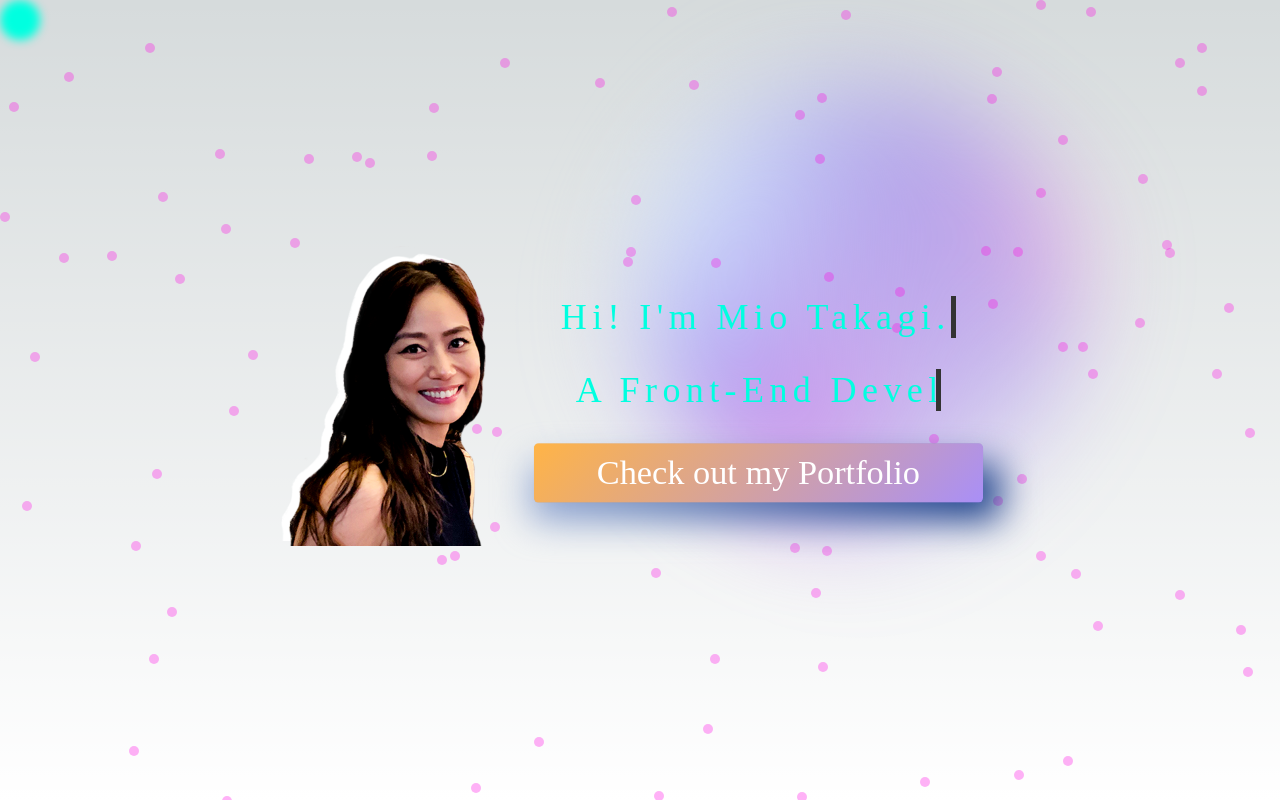
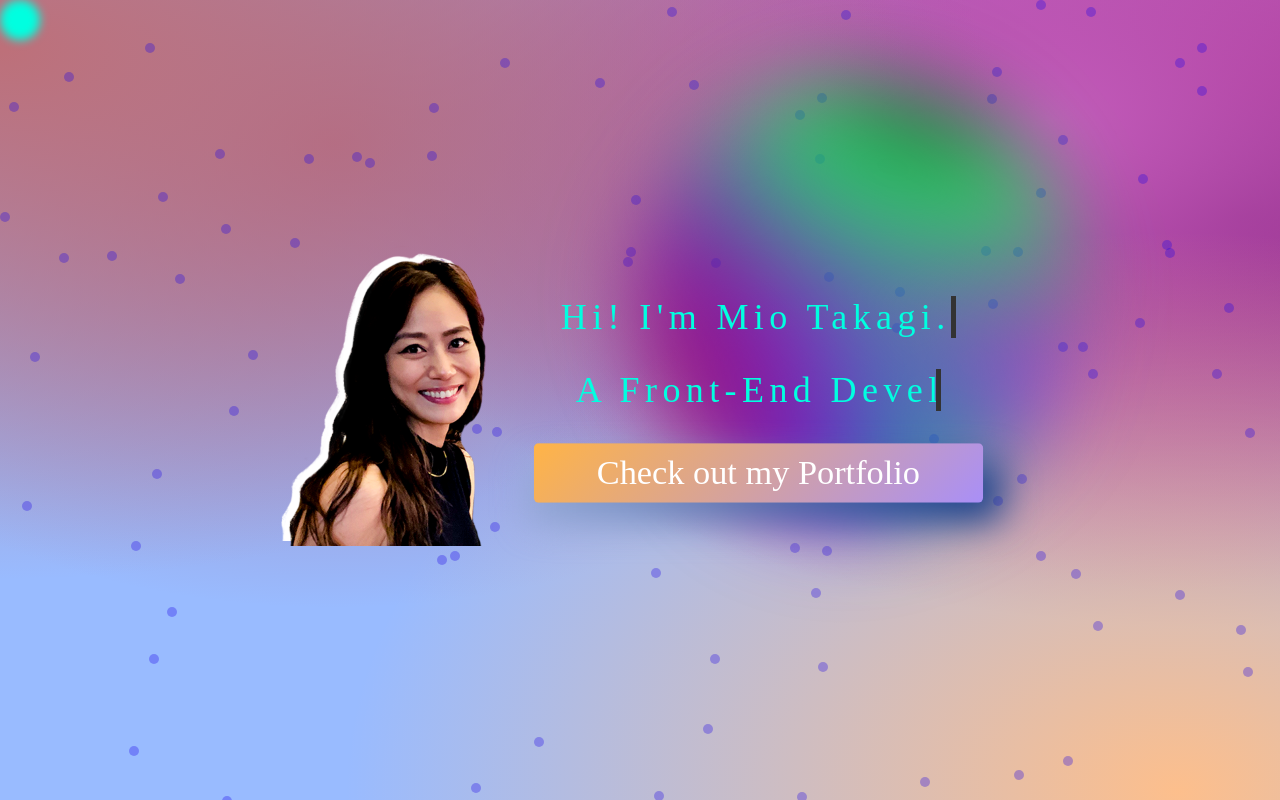
Before and after one commit to Kinakopan/portofolio, a Next.js app: page / in a window 1280 px wide. Built offline with nearby package versions, Linux system fonts and the light colour scheme.

Commit message:
edited bgcolor

```diff
--- a/styles/Home.module.css
+++ b/styles/Home.module.css
@@ -9,16 +9,65 @@
   justify-content: center;
   align-items: center;
   position: relative;
+
+  background-color:#99bbff;
+  background-image:
+  radial-gradient(at 92% 99%, hsla(27,96%,77%,1) 0px, transparent 50%),
+  radial-gradient(at 0% 6%, hsla(353,37%,59%,1) 0px, transparent 50%),
+  radial-gradient(at 26% 18%, hsla(321,26%,54%,1) 0px, transparent 50%),
+  radial-gradient(at 82% 15%, hsla(305,46%,56%,1) 0px, transparent 50%),
+  radial-gradient(at 97% 27%, hsla(305,78%,25%,1) 0px, transparent 50%),
+  radial-gradient(at 98% 12%, hsla(320,74%,60%,1) 0px, transparent 50%);
 }
 
 .wrapper::after {
+  z-index: 0;
   content: "";
   position: absolute;
   top: 10%;
   left: 50%;
   width: 440px;
   height: 440px;
-  border-radius: 15rem;
+  border-radius: 16rem;
+  background: radial-gradient(
+      77.73% 77.73% at 98.52% 96.25%,
+      #000000 0%,
+      rgb(0 254 71 / 73%) 50.52%,
+      rgb(255 239 32 / 0%) 100%
+    ),
+    radial-gradient(
+      141.73% 105.23% at 50% -7.16%,
+      #ff0505ad 0%,
+      rgba(160, 198, 255, 0) 50.73%,
+      rgba(162, 147, 255, 0) 100%
+    ),
+    radial-gradient(
+      112.27% 48.54% at 1.59% 50%,
+      rgb(0 255 79 / 50%) 0%,
+      rgba(255, 123, 234, 0.095) 53.91%,
+      rgba(254, 216, 255, 0) 100%
+    ),
+    linear-gradient(153.07deg, #1500ff 6.37%, rgba(255, 230, 166, 0) 83.82%);
+  background-blend-mode: normal, normal, normal, normal, normal, normal;
+  filter: blur(42px);
+  z-index: 1;
+  animation: rotateCircle 8s steps(100, end) infinite;
+}
+
+@keyframes rotateCircle {
+  0% {
+    transform: rotate(0deg);
+  }
+
+  100% {
+    transform: rotate(360deg);
+  }
+}
+
+.test {
+  width: 440px;
+  height: 440px;
+  border-radius: 16rem;
   background: radial-gradient(
       77.73% 77.73% at 98.52% 96.25%,
       #f98bda 0%,
@@ -39,19 +88,7 @@
     ),
     linear-gradient(153.07deg, #8177f3 6.37%, rgba(255, 230, 166, 0) 83.82%);
   background-blend-mode: normal, normal, normal, normal, normal, normal;
-  filter: blur(50px);
-  z-index: -1;
-
-  animation: rotateCircle 3s steps(40, end) infinite;
-}
-
-@keyframes rotateCircle {
-  0% {
-    transform: rotate(0deg)
-  }
-  100% {
-    transform: rotate(360deg);
-  }
+  filter: blur(42px);
 }
 
 .header {
@@ -69,6 +106,7 @@
   align-items: center;
   padding: 6rem;
   height: 25rem;
+  z-index: 2;
 }
 
 .cont_profile {
@@ -102,18 +140,22 @@
   margin: 0 auto;
   letter-spacing: 0.15em;
 }
+
 .msg_profile1 {
   animation: typing1 3s steps(40, end);
 }
+
 .msg_profile2 {
   opacity: 0;
   animation: typing2 3s steps(40, end) 3.1s;
   animation-fill-mode: forwards;
 }
+
 @keyframes typing1 {
   0% {
     width: 0;
   }
+
   100% {
     width: 26rem;
   }
@@ -125,10 +167,12 @@
     width: 0;
     border-right: 0.15em solid transparent;
   }
+
   1% {
     opacity: 1;
     border-right: 0.15em solid #333;
   }
+
   100% {
     opacity: 1;
     width: 100%;
@@ -165,9 +209,11 @@
   0% {
     transform: scale(0.9);
   }
+
   50% {
     transform: scale(1);
   }
+
   100% {
     transform: scale(0.9);
   }
@@ -177,8 +223,9 @@
   0% {
     transform: rotate(0deg);
   }
+
   100% {
-    transform: rotate(5deg);
+    transform: rotate(3deg);
   }
 }
 
@@ -190,7 +237,7 @@
   right: 0;
   bottom: 0;
   left: 0;
-  background: linear-gradient(-45deg, #103783 0%, #9bafd9 100% );
+  background: linear-gradient(-45deg, #103783 0%, #9bafd9 100%);
   transform: translate3d(-16px, 20px, 0) scale(0.95);
   filter: blur(20px);
   opacity: var(0.7);
--- a/styles/globals.css
+++ b/styles/globals.css
@@ -110,7 +110,7 @@ a {
   width: 10px;
   height: 10px;
   border-radius: 50%;
-  background-color: rgb(255, 0, 230);
+  background-color: rgb(27, 0, 231);
   position: absolute;
   opacity: 0.3;
 }
```
Lines whose indentation alone changed are shown as unchanged.
